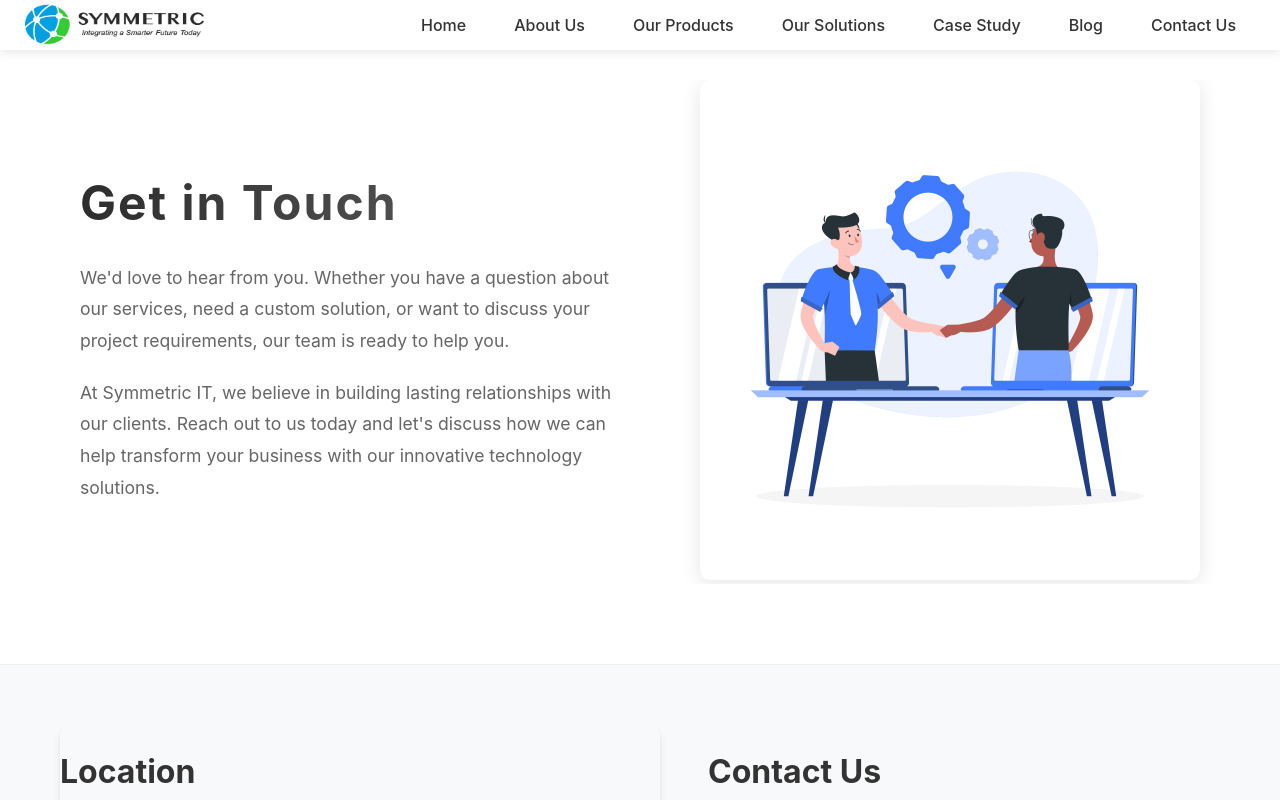
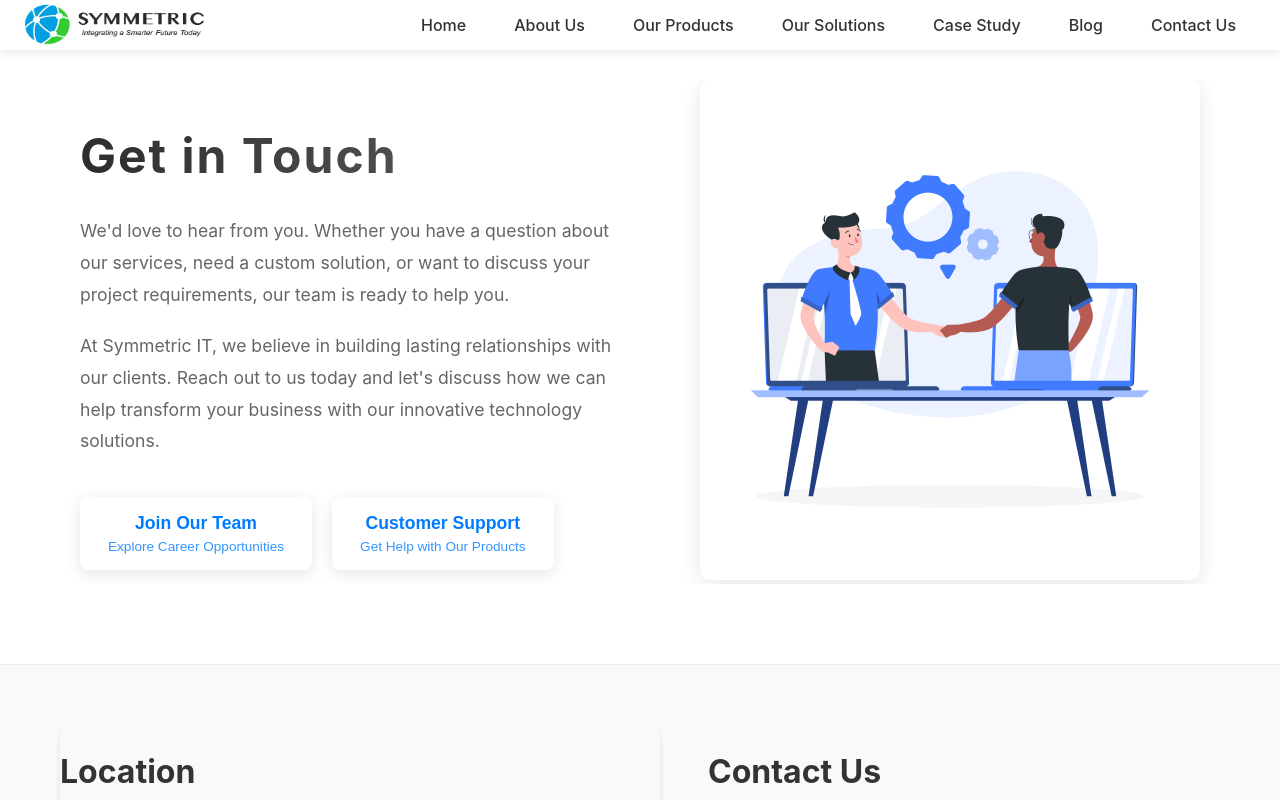
Before and after one commit to Symmetric-Web/frontend-website, a React (Create React App) app: page /contact in a window 1280 px wide. Shown: the top 800 px of the page. Built offline with nearby package versions, Linux system fonts and the light colour scheme.

Commit message:
added about us page changes

```diff
--- a/src/pages/AVAutomationProducts.js
+++ b/src/pages/AVAutomationProducts.js
@@ -277,8 +277,8 @@ function AVAutomationProducts() {
                   {selectedProduct.imageUrl && (
                     <div className="modal-image">
                       <img
-                        src={selectedProduct.image}
-                        alt={selectedProduct.title}
+                        src={selectedProduct.imageUrl}
+                        alt={selectedProduct.name}
                         loading="lazy"
                         width="100%"
                         height="100%"
--- a/src/pages/About.css
+++ b/src/pages/About.css
@@ -22,6 +22,7 @@
 
 .text-content {
   padding-right: 20px;
+  padding-left: 0;
   max-width: 100%;
   box-sizing: border-box;
 }
@@ -29,7 +30,8 @@
 @media (max-width: 968px) {
   .text-content {
     padding-right: 0;
-    padding: 0 15px;
+    padding-left: 0;
+    padding: 0 10px;
   }
 
   .description,
--- a/src/pages/Contact.css
+++ b/src/pages/Contact.css
@@ -44,20 +44,83 @@
   box-shadow: 0 4px 20px rgba(0, 0, 0, 0.1);
 }
 
-/* Responsive design */
-@media (max-width: 992px) {
-  .contact-content {
+.contact-buttons {
+  display: flex;
+  gap: 20px;
+  margin-top: 40px;
+  flex-wrap: wrap;
+}
+
+.contact-button {
+  padding: 16px 28px;
+  border: none;
+  border-radius: 8px;
+  font-size: 1.1rem;
+  font-weight: 600;
+  cursor: pointer;
+  transition: all 0.3s ease;
+  display: flex;
+  flex-direction: column;
+  align-items: center;
+  min-width: 200px;
+  background: #fff;
+  color: #007bff;
+  box-shadow: 0 4px 15px rgba(0, 0, 0, 0.1);
+  position: relative;
+  overflow: hidden;
+}
+
+.contact-button:before {
+  content: '';
+  position: absolute;
+  top: 0;
+  left: 0;
+  width: 100%;
+  height: 100%;
+  background: linear-gradient(45deg, #2d2d2d, #666);
+  opacity: 0;
+  transition: opacity 0.3s ease;
+  z-index: 1;
+}
+
+.contact-button:hover:before {
+  opacity: 1;
+}
+
+.contact-button:hover {
+  transform: translateY(-3px);
+  box-shadow: 0 6px 20px rgba(0, 0, 0, 0.15);
+  color: #007bff;
+}
+
+.contact-button:hover .button-description {
+  color: #007bff;
+}
+
+.button-description {
+  font-size: 0.85rem;
+  font-weight: 400;
+  margin-top: 5px;
+  opacity: 0.8;
+  position: relative;
+  z-index: 2;
+}
+
+.contact-button span {
+  position: relative;
+  z-index: 2;
+  transition: color 0.3s ease;
+}
+
+@media (max-width: 480px) {
+  .contact-buttons {
     flex-direction: column;
-    text-align: center;
+    align-items: stretch;
   }
 
-  .contact-text h1 {
-    font-size: 2.5rem;
-  }
-
-  .contact-image {
-    max-width: 400px;
-    margin: 0 auto;
+  .contact-button {
+    width: 100%;
+    margin-bottom: 15px;
   }
 }
 
--- a/src/pages/Contact.js
+++ b/src/pages/Contact.js
@@ -18,6 +18,24 @@ const Contact = () => {
               Reach out to us today and let's discuss how we can help transform your
               business with our innovative technology solutions.
             </p>
+            <div className="contact-buttons">
+              <button className="contact-button join-team">
+                Join Our Team
+                <span className="button-description">Explore Career Opportunities</span>
+              </button>
+              <button
+                className="contact-button customer-support"
+                onClick={() => {
+                  const contactForm = document.querySelector('.contact-form-section');
+                  if (contactForm) {
+                    contactForm.scrollIntoView({ behavior: 'smooth' });
+                  }
+                }}
+              >
+                Customer Support
+                <span className="button-description">Get Help with Our Products</span>
+              </button>
+            </div>
           </div>
           <div className="contact-image">
             <img src="/images/Contact us.png" alt="Contact Us" />
--- a/src/pages/Home.css
+++ b/src/pages/Home.css
@@ -27,18 +27,47 @@
     padding: 40px 20px;
     width: 100%;
     box-sizing: border-box;
+    text-align: center;
   }
 
   .hero-text {
     padding-right: 0;
+    display: flex;
+    flex-direction: column;
+    align-items: center;
+    text-align: center;
   }
 
   .hero-text h1 {
     font-size: 2.5rem;
+    text-align: center;
+  }
+
+  .hero-text .hero-description {
+    text-align: center;
   }
 
   .hero-buttons {
     flex-wrap: wrap;
+    justify-content: center;
+  }
+
+  .about-content {
+    text-align: center;
+  }
+
+  .about-images {
+    width: 100%;
+    padding: 0 1rem;
+    display: flex;
+    justify-content: center;
+    align-items: center;
+  }
+
+  .about-image {
+    width: 100%;
+    max-width: 100%;
+    margin: 0 auto;
   }
 }
 
--- a/src/pages/Home.js
+++ b/src/pages/Home.js
@@ -102,7 +102,7 @@ function Home() {
         <div className="hero-content">
           <div className="hero-text">
             <div className="logo-small">Powering Tomorrow</div>
-            <h1>SYMMETRIC IT<br /> SERVICES Pvt. Ltd.</h1>
+            <h1>SYMMETRIC IT<br />SERVICES <br/>Pvt. Ltd.</h1>
             <p className="hero-description">
               Our commitment to innovative technology solutions is paving the way for a smarter,
               more connected future. Join us on a journey towards transforming the way businesses operate.
```
Also changed, not shown: convert-to-webp.js (added, +42 -0 lines).
